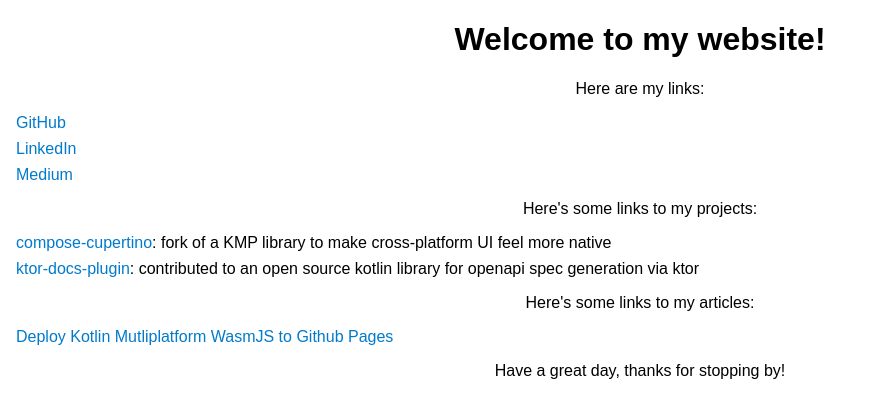
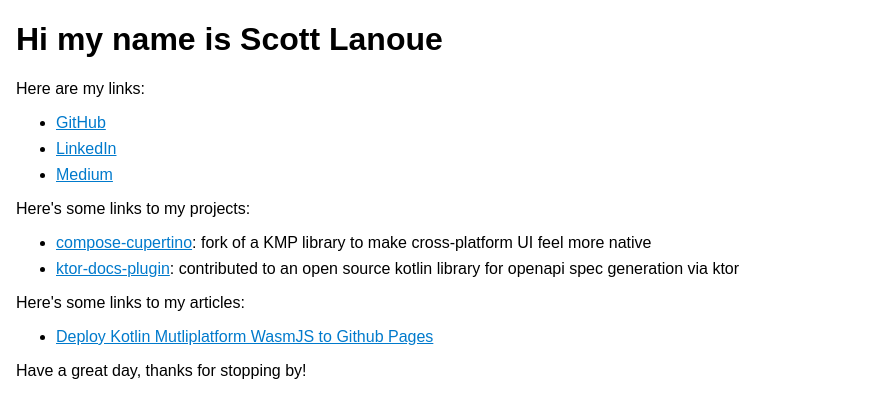
Before and after one commit to slanos/scottlanoue-site, a plain HTML site: page index.html in a window 1280 px wide. Shown: the whole page, without its empty margins (0-870 px from the left). Drawn offline with Linux system fonts and the light colour scheme.

Commit message:
feat: making the site look better

```diff
--- a/index.html
+++ b/index.html
@@ -3,7 +3,7 @@
 <head>
     <meta charset="UTF-8">
     <meta name="viewport" content="width=device-width, initial-scale=1.0">
-    <title>My Website</title>
+    <title>Scott Lanoue</title>
     <style>
         body {
             font-family: Arial, sans-serif;
@@ -12,31 +12,17 @@
             box-sizing: border-box;
         }
 
-        h1, p {
-            text-align: center;
-        }
-
-        ul {
-            list-style-type: none;
-            padding: 0;
-        }
-
         ul li {
             margin-bottom: 0.5rem;
         }
 
         a {
             color: #007acc;
-            text-decoration: none;
-        }
-
-        a:hover {
-            text-decoration: underline;
         }
     </style>
 </head>
 <body>
-    <h1>Welcome to my website!</h1>
+    <h1>Hi my name is Scott Lanoue</h1>
 
     <p>Here are my links:</p>
     <ul>
```
